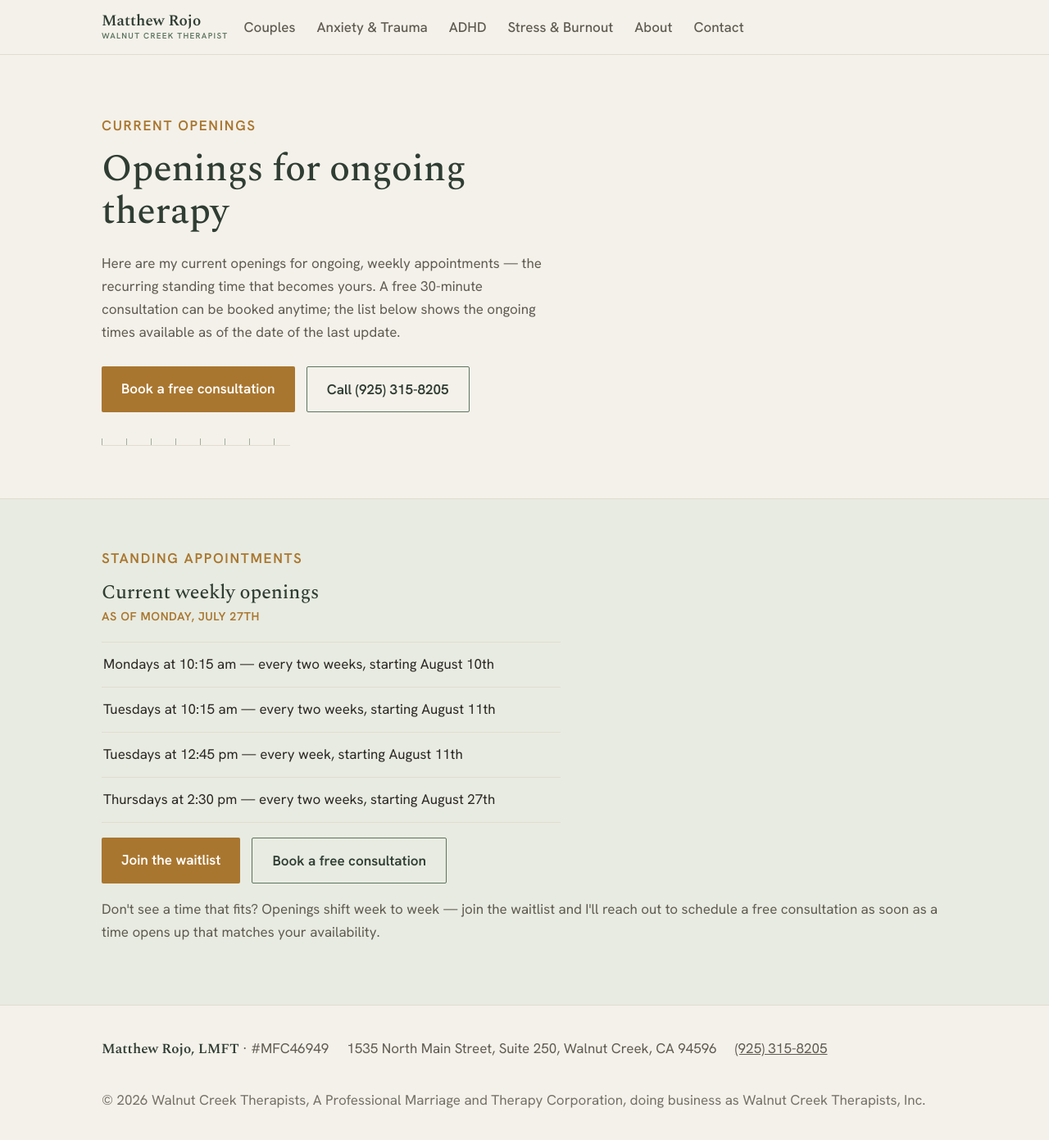
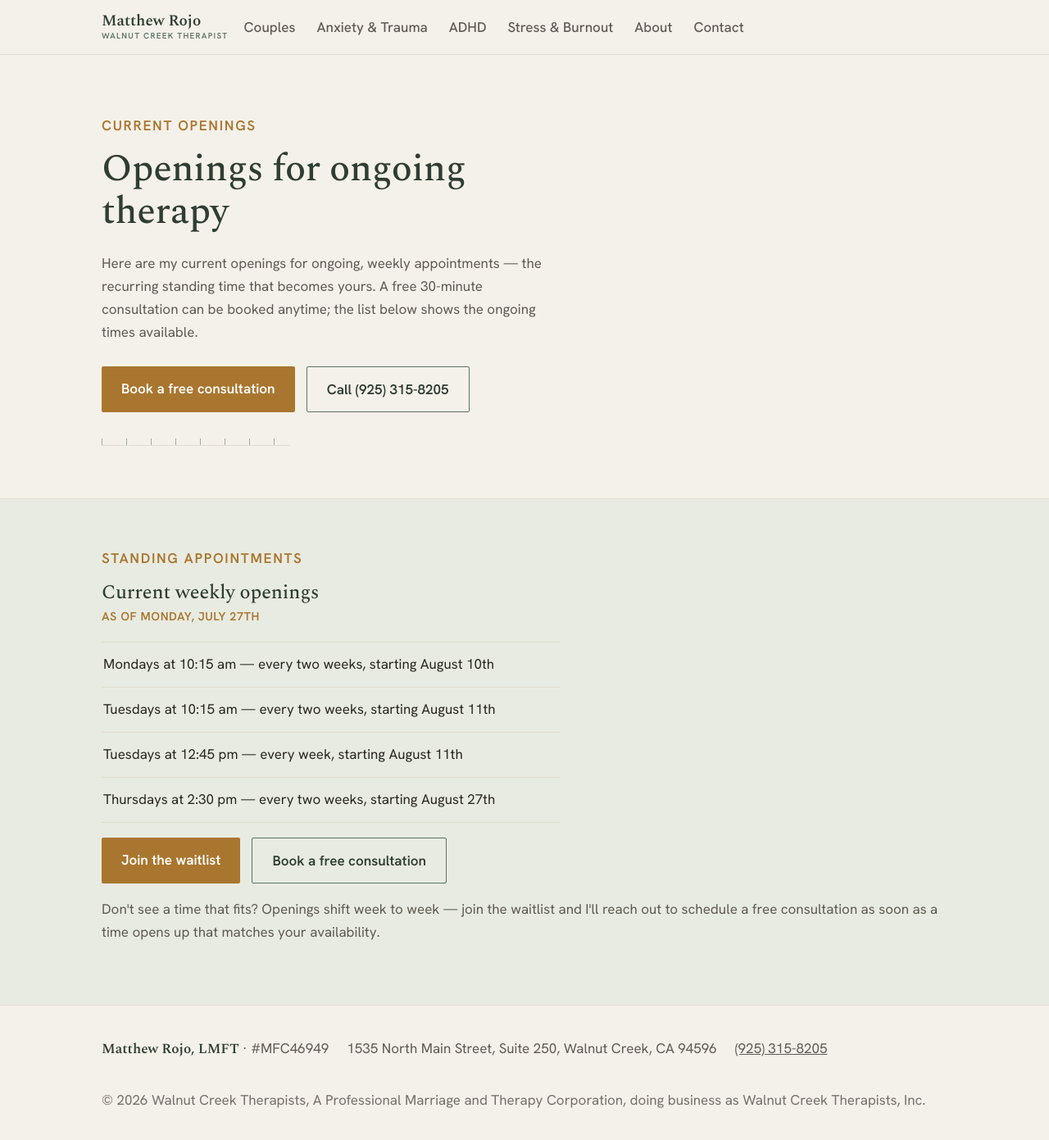
Before and after one commit to walnutcreektherapist/walnutcreektherapist.github.io, a Jekyll site: the page built from openings.html, in a window 1280 px wide and 1394 px high. Shown: the top 1391 px of the window at 82% size. Built offline with Jekyll 4.4.1, drawn with Linux system fonts in a browser that asks for light colours.

Commit message:
Update lede paragraph in openings.html

```diff
--- a/openings.html
+++ b/openings.html
@@ -13,7 +13,7 @@ noindex: true
     {% if site.openings.waitlist_mode and wl_slot_count == 0 %}
     <p class="lede">My openings for ongoing, weekly appointments — the recurring standing time that becomes yours — are full right now. The waitlist below is how I reach out when a time opens up, and a free 30-minute consultation can be booked anytime.</p>
     {% else %}
-    <p class="lede">Here are my current openings for ongoing, weekly appointments — the recurring standing time that becomes yours. A free 30-minute consultation can be booked anytime; the list below shows the ongoing times available as of the date of the last update.</p>
+    <p class="lede">Here are my current openings for ongoing, weekly appointments — the recurring standing time that becomes yours. A free 30-minute consultation can be booked anytime; the list below shows the ongoing times available.</p>
     {% endif %}
     <div class="hero-cta">
       <a class="btn btn-primary" href="{{ site.booking_url }}" target="_blank" rel="noopener">Book a free consultation</a>
```
